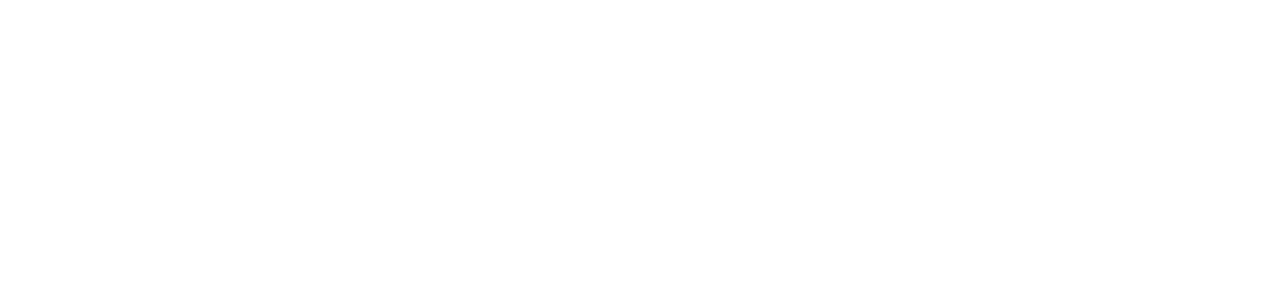
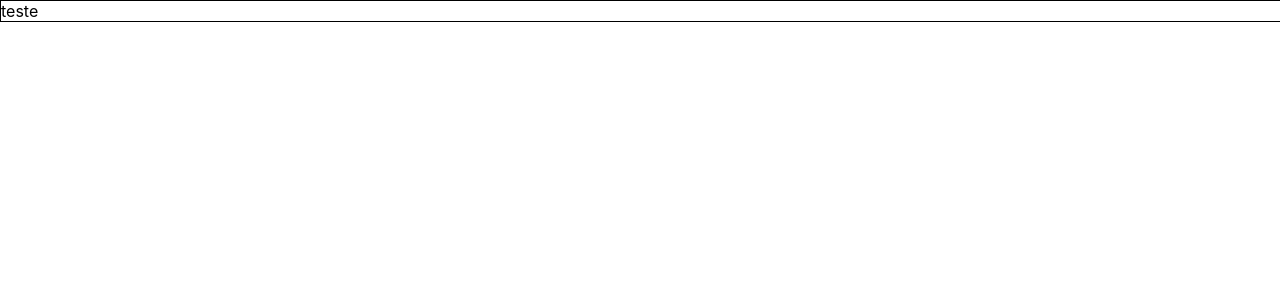
Before and after one commit to ConanGoodwin/App_Delivery, a React (Create React App) app in the folder front-end/: page /customer/products/checkout in a window 1280 px wide. Before the commit this address had no page. Shown: the top 300 px of the page. Built offline with nearby package versions, Linux system fonts and the light colour scheme.

Commit message:
feat: pagina de checkout - configurações inicias de rota

```diff
--- a/front-end/src/Routes.js
+++ b/front-end/src/Routes.js
@@ -1,4 +1,5 @@
 import { Navigate, Route, Routes } from 'react-router-dom';
+import Checkout from './pages/Checkout';
 import Login from './pages/Login';
 import Register from './pages/Register';
 
@@ -8,6 +9,7 @@ export default function Router() {
       <Route path="/" element={ <Navigate to="/login" /> } />
       <Route path="/login" element={ <Login /> } />
       <Route path="/register" element={ <Register /> } />
+      <Route path="/customer/products/checkout" element={ <Checkout /> } />
     </Routes>
   );
 }
--- /dev/null
+++ b/front-end/src/pages/Checkout/index.jsx
@@ -0,0 +1,17 @@
+import React, { useContext } from 'react';
+import LoginContext from '../../context/LoginContext';
+
+const BORDER = '1px solid black';
+
+function Checkout() {
+  const { userLogin } = useContext(LoginContext);
+  console.log(userLogin);
+
+  return (
+    <div style={ { display: 'flex', width: '100%', border: BORDER } }>
+      teste
+    </div>
+  );
+}
+
+export default Checkout;
--- a/front-end/src/pages/Login/index.jsx
+++ b/front-end/src/pages/Login/index.jsx
@@ -54,7 +54,7 @@ function Login() {
       setUserLogin({ token, role, name });
       switch (role) {
       case 'customer':
-        navigate(`/${role}/products`);
+        navigate(`/${role}/products/checkout`);
         break;
       case 'seller':
         navigate(`/${role}/orders`);
```
Also changed, not shown: front-end/src/pages/Checkout/style.css (added).
